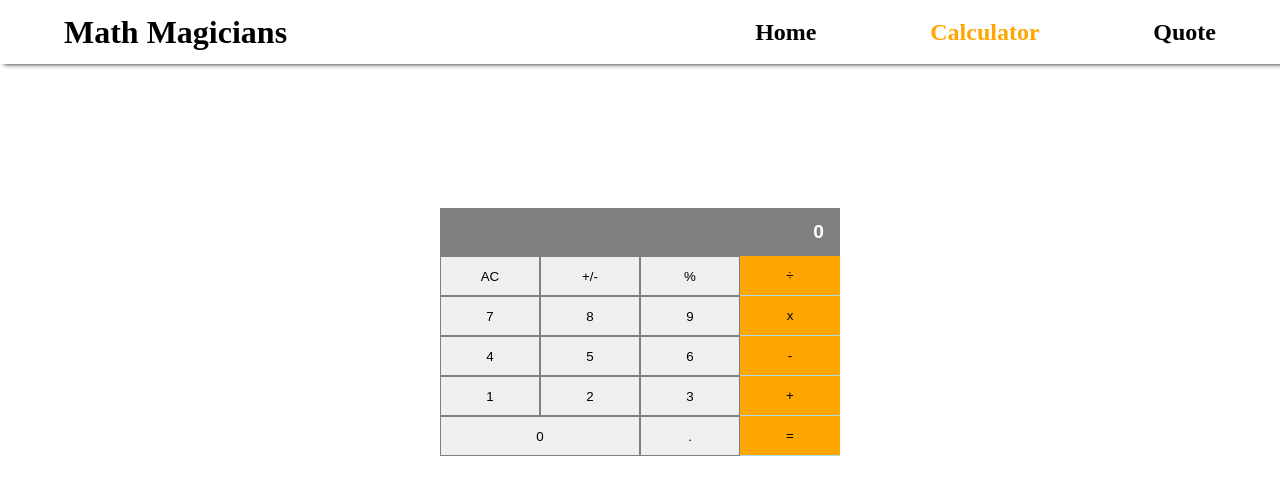
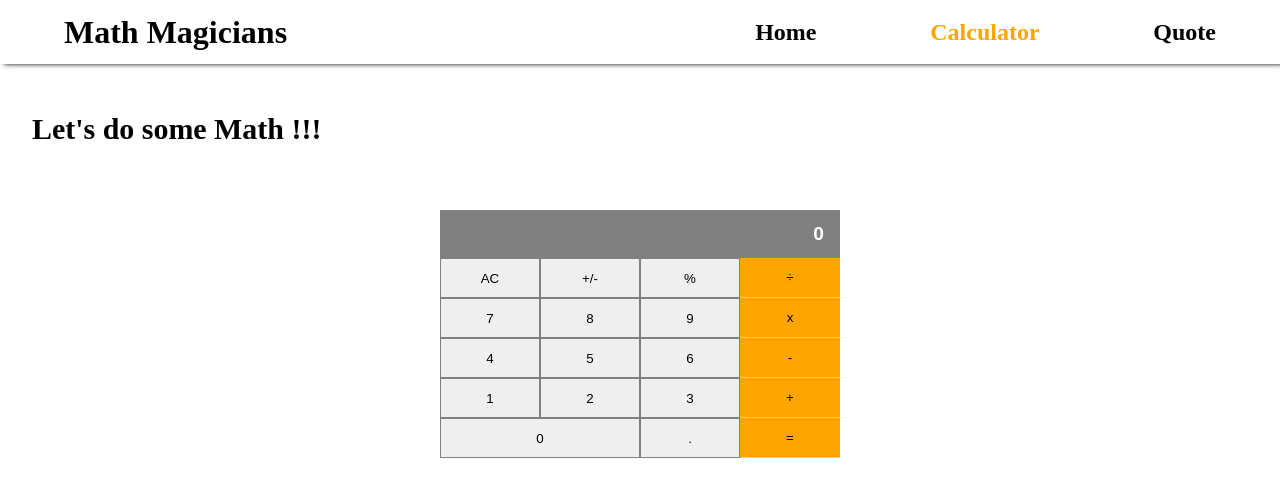
Before and after one commit to mhnazary/math-magicians, a React (Create React App) app: page /calculator in a window 1280 px wide. Shown: the top 496 px of the page. Built offline with nearby package versions, Linux system fonts and the light colour scheme.

Commit message:
Calculator.jsx updated

```diff
--- a/src/components/calculator.css
+++ b/src/components/calculator.css
@@ -6,7 +6,7 @@
 
 .container {
   width: 400px;
-  margin: 9rem auto 3rem;
+  margin: 4rem auto 3rem;
 }
 
 .buttons {
@@ -50,3 +50,8 @@ button:nth-child(17) {
   border: none;
   cursor: pointer;
 }
+
+.calculator-title {
+  font-size: 1.6rem;
+  margin: 3rem 0 0 2rem;
+}
--- a/src/components/calculator.jsx
+++ b/src/components/calculator.jsx
@@ -42,7 +42,9 @@ function Calculator() {
   return (
     <>
       <Header />
-
+      <div className="calculator-title">
+        <h3>Let&apos;s do some Math !!!</h3>
+      </div>
       <div className="container">
         <Input value={value} />
         <div className="buttons">
```
